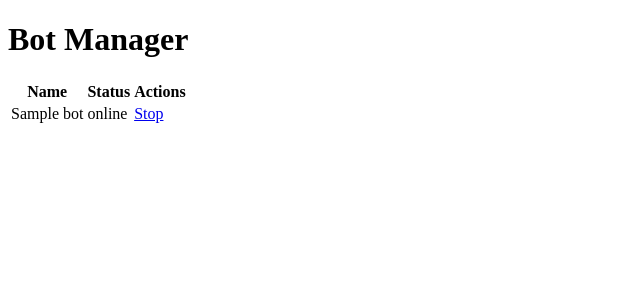
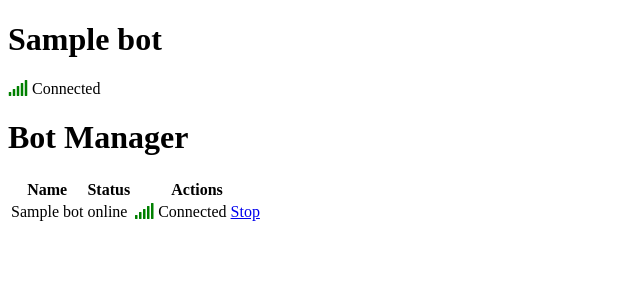
Before and after one commit to WarmMilkCodes/Flask-Discord-Bot-Manager, a Flask app: template templates/status.html in a window 1280 px wide. Shown: the top 300 px of the page, without its empty margins (0-640 px from the left). Run offline with Flask 2, Linux system fonts and the light colour scheme; the template is opened without the code that fills it: most values are stand-ins (such as "Sample title", 1, 10 or a date in 2020).

Commit message:
Add symbols to bot status

```diff
--- a/templates/status.html
+++ b/templates/status.html
@@ -1,7 +1,31 @@
 <!DOCTYPE html>
 <html>
 <head>
-	<title>Bot Manager</title>
+    <meta charset="utf-8">
+    <meta name="viewport" content="width=device-width, initial-scale=1">
+    <title>Bot Status</title>
+    <link rel="stylesheet" href="https://cdnjs.cloudflare.com/ajax/libs/font-awesome/5.15.3/css/all.min.css" integrity="sha512-qY0zvRLeV38o+xfyT/l/NXd14IWPPp+X9/gKjxHz2QVzBLHUIJzkFzl+83sEgFkjAaIMCyvsm98lX9jZlRo/aw==" crossorigin="anonymous" referrerpolicy="no-referrer" />
+</head>
+<body>
+    {% for bot in bot_status %}
+    <h1>{{ bot['name'] }}</h1>
+    {% if bot['status'] %}
+        <i class="fas fa-signal" style="color: green;"></i>
+        <span>Connected</span>
+    {% else %}
+        <i class="fas fa-signal" style="color: red;"></i>
+        <span>Offline</span>
+    {% endif %}
+    {% endfor %}
+</body>
+</html>
+
+
+<!DOCTYPE html>
+<html>
+<head>
+	<title>Bot Status</title>
+    <link rel="stylesheet" href="https://cdnjs.cloudflare.com/ajax/libs/font-awesome/5.15.3/css/all.min.css" integrity="sha512-qY0zvRLeV38o+xfyT/l/NXd14IWPPp+X9/gKjxHz2QVzBLHUIJzkFzl+83sEgFkjAaIMCyvsm98lX9jZlRo/aw==" crossorigin="anonymous" referrerpolicy="no-referrer" />
 </head>
 <body>
 	<h1>Bot Manager</h1>
@@ -17,9 +41,13 @@
 			<td>{{ bot.status }}</td>
 			<td>
 				{% if bot.status == 'online' %}
+                <i class="fas fa-signal" style="color: green;"></i>
+                <span>Connected</span>
 				<a href="/stop/{{ bot.id }}">Stop</a>
 				{% else %}
 				<a href="/start/{{ bot.id }}">Start</a>
+                <i class="fas fa-signal" style="color: red;"></i>
+                <span>Offline</span>
 				{% endif %}
 			</td>
 		</tr>
```
